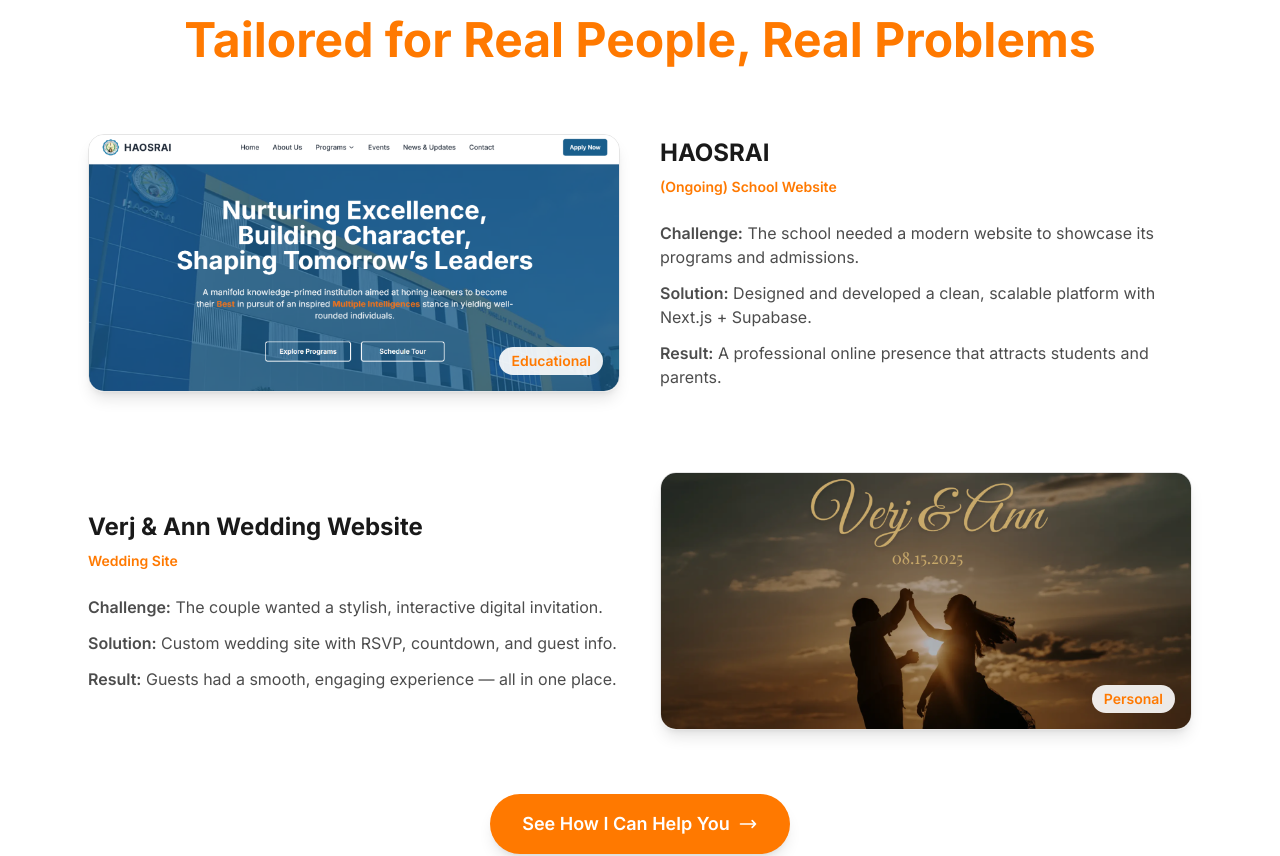
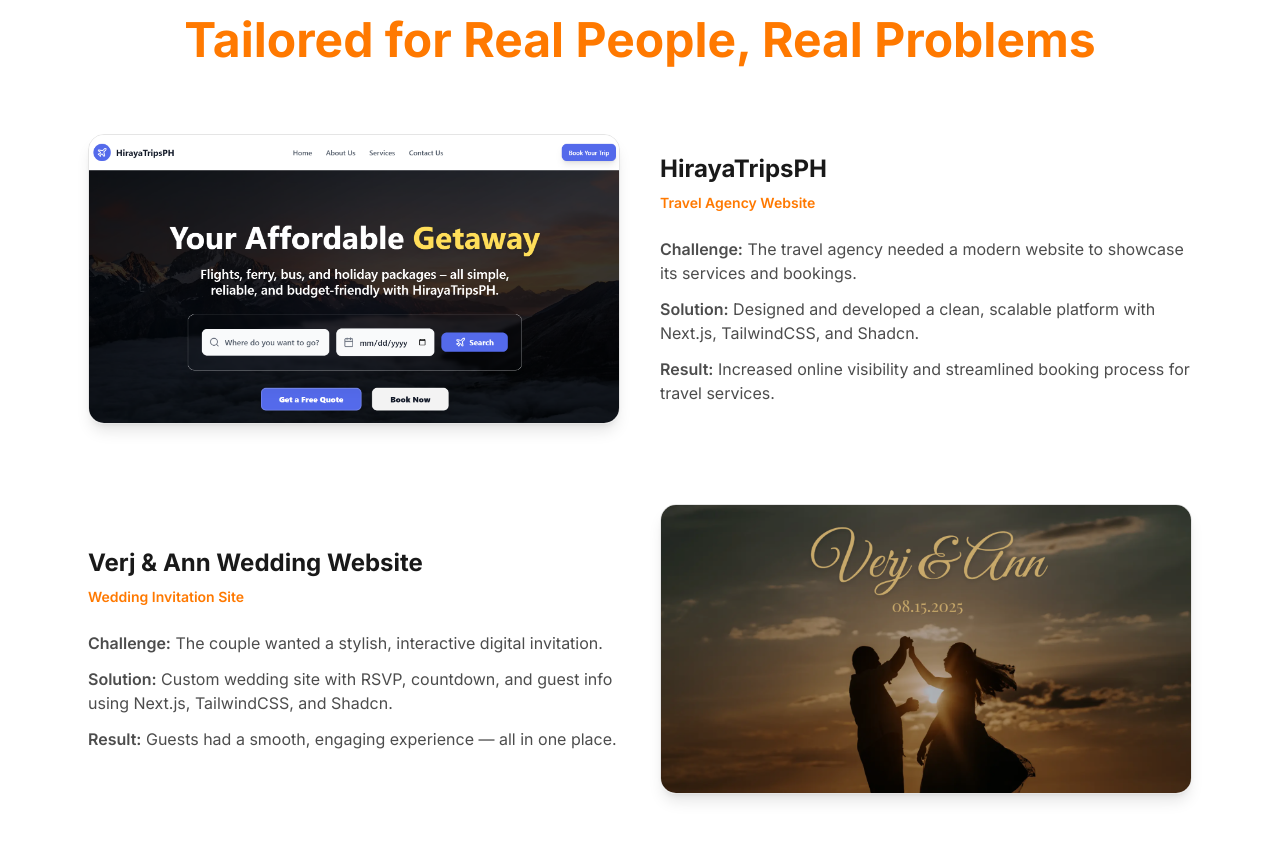
Before and after one commit to aopalero/my-portfolio, a Next.js app: page / in a window 1280 px wide. Shown: the part 1903-2759 px from the top of the page. Built offline with nearby package versions, Linux system fonts and the light colour scheme.

Commit message:
added hirayatripsph to project section

```diff
--- a/components/Projects.tsx
+++ b/components/Projects.tsx
@@ -35,15 +35,16 @@
                     href={project.url}
                     target="_blank"
                     rel="noopener noreferrer"
-                  className="block cursor-pointer"
+                    className="block cursor-pointer hover:opacity-90 transition-opacity relative z-10"
                     aria-label={`Visit ${project.title} project`}
+                    onClick={() => console.log('Clicked project:', project.title, 'URL:', project.url)}
                   >
                     <Image
                       src={project.image}
                       alt={`${project.title} - ${project.subtitle}`}
                       width={1200}
                       height={800}
-                    className="w-full h-64 object-cover group-hover:scale-110 transition-transform duration-300"
+                      className="w-full h-72 object-cover pointer-events-none"
                     />
                   </a>
                 <div className="absolute bottom-4 right-4 px-3 py-1 bg-white/90 rounded-full text-sm font-semibold text-[#FF7900]">
--- a/lib/constants.ts
+++ b/lib/constants.ts
@@ -28,25 +28,25 @@
 
 export const PROJECTS = [
   {
-    id: "haosrai",
-    title: "HAOSRAI",
-    subtitle: "(Ongoing) School Website",
-    image: "/assets/haosrai.png",
-    category: "Educational",
-    challenge: "The school needed a modern website to showcase its programs and admissions.",
-    solution: "Designed and developed a clean, scalable platform with Next.js + Supabase.",
-    result: "A professional online presence that attracts students and parents.",
+    id: "hirayatripsph",
+    title: "HirayaTripsPH",
+    subtitle: "Travel Agency Website",
+    image: "/assets/hirayatripsph.png",
+    category: "Travel",
+    challenge: "The travel agency needed a modern website to showcase its services and bookings.",
+    solution: "Designed and developed a clean, scalable platform with Next.js, TailwindCSS, and Shadcn.",
+    result: "Increased online visibility and streamlined booking process for travel services.",
     imageFirst: false,
-    url: "#"
+    url: "https://hirayatripsph-gamma.vercel.app"
   },
   {
     id: "verjann",
     title: "Verj & Ann Wedding Website",
-    subtitle: "Wedding Site",
+    subtitle: "Wedding Invitation Site",
     image: "/assets/verjann.png",
     category: "Personal",
     challenge: "The couple wanted a stylish, interactive digital invitation.",
-    solution: "Custom wedding site with RSVP, countdown, and guest info.",
+    solution: "Custom wedding site with RSVP, countdown, and guest info using Next.js, TailwindCSS, and Shadcn.",
     result: "Guests had a smooth, engaging experience — all in one place.",
     imageFirst: true,
     url: "https://verj-ann-wedding-invitation.vercel.app"
```
Also changed, not shown: public/assets/haosrai.png (deleted), public/assets/hirayatripsph.png (added). Lines whose indentation alone changed are shown as unchanged.
